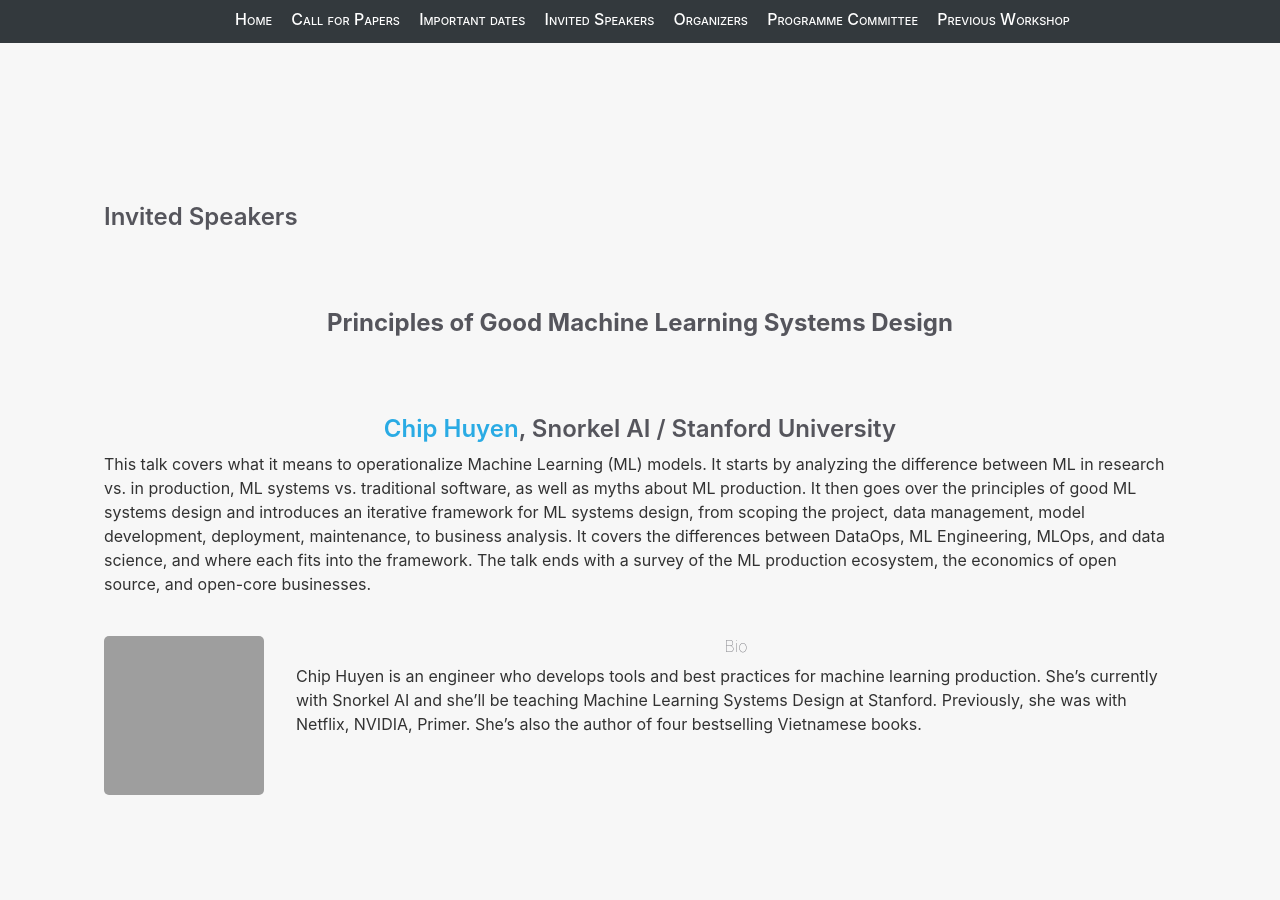
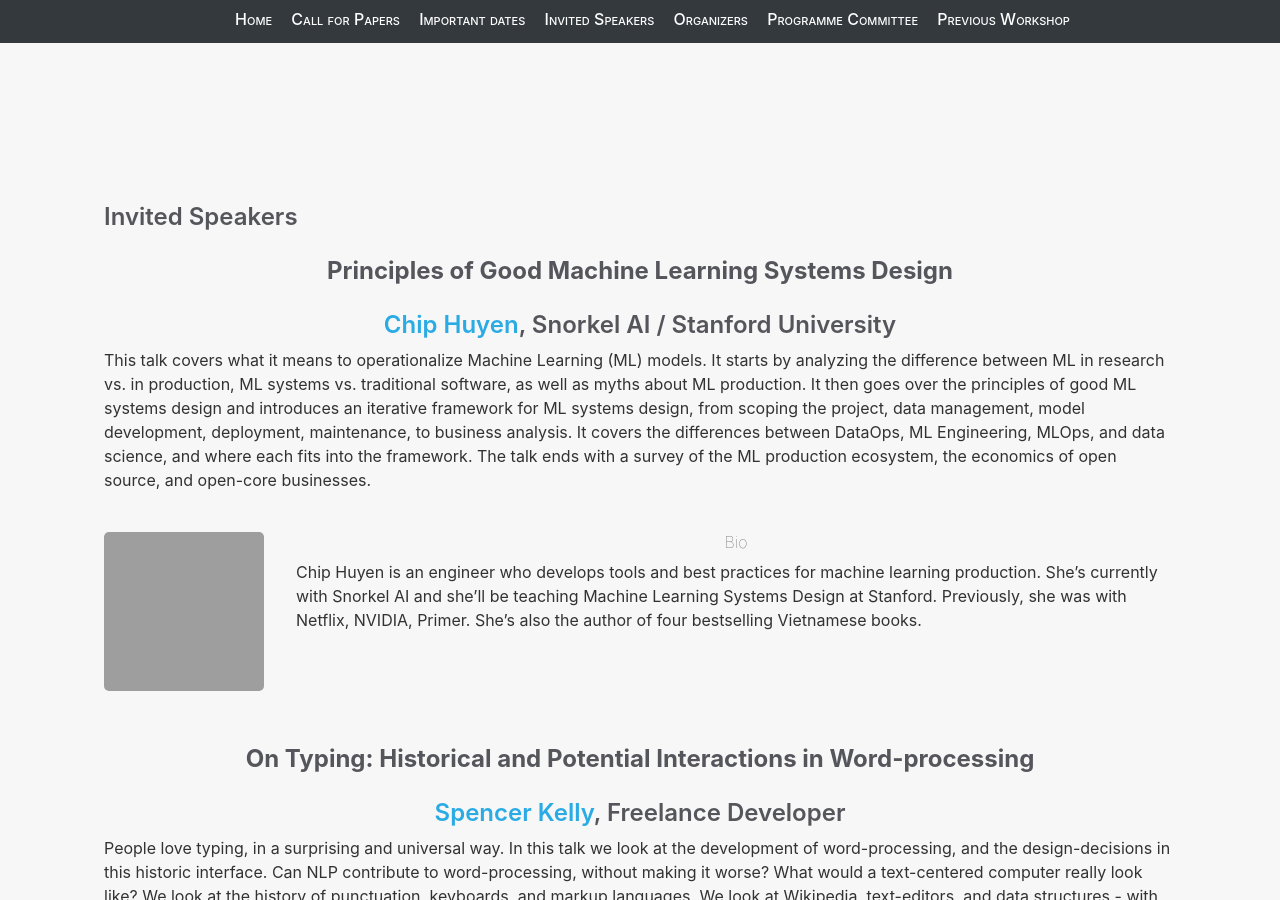
Before and after one commit to nlposs/nlposs.github.io, a Jekyll site: the page built from 2020/index.md, in a window 1280 px wide and 900 px high, scrolled down 2864 px. Built offline with Jekyll 4.4.1, drawn with Linux system fonts in a browser that asks for light colours; grey boxes are pictures that could not be loaded.

```diff
--- a/2020/index.md
+++ b/2020/index.md
@@ -89,8 +89,8 @@ The 2nd NLP-OSS workshop will be co-located with the EMNLP 2020 conference.
 
 ## Invited Speakers
 
-<h1><strong>Principles of Good Machine Learning Systems Design</strong> </h1>
-<h1> <a href="https://huyenchip.com">Chip Huyen</a>, Snorkel AI / Stanford University </h1>
+<h3><strong>Principles of Good Machine Learning Systems Design</strong> </h3>
+<h3> <a href="https://huyenchip.com">Chip Huyen</a>, Snorkel AI / Stanford University </h3>
 This talk covers what it means to operationalize Machine Learning (ML) models. It starts by analyzing the difference between ML in research vs. in production, ML systems vs. traditional software, as well as myths about ML production. It then goes over the principles of good ML systems design and introduces an iterative framework for ML systems design, from scoping the project, data management, model development, deployment, maintenance, to business analysis. It covers the differences between DataOps, ML Engineering, MLOps, and data science, and where each fits into the framework. The talk ends with a survey of the ML production ecosystem, the economics of open source, and open-core businesses.
 <br><br>
 <p>
@@ -101,8 +101,8 @@ This talk covers what it means to operationalize Machine Learning (ML) models. I
 Learning Systems Design at Stanford. Previously, she was with Netflix, NVIDIA, Primer. She’s also the author of four bestselling Vietnamese books.</p>
 <br><br><br>
 
-<h1><strong>On Typing: Historical and Potential Interactions in Word-processing</strong> </h1>
-<h1> <a href="https://spencermounta.in/">Spencer Kelly</a>, Freelance Developer </h1>
+<h3><strong>On Typing: Historical and Potential Interactions in Word-processing</strong> </h3>
+<h3> <a href="https://spencermounta.in/">Spencer Kelly</a>, Freelance Developer </h3>
 People love typing, in a surprising and universal way. In this talk we look at the development of word-processing, and the design-decisions in this historic interface. Can NLP contribute to word-processing, without making it worse? What would a text-centered computer really look like? We look at the history of punctuation, keyboards, and markup languages. We look at Wikipedia, text-editors, and data structures - with the goal of authoring usable data in text.
 <br><br>
 <p>
@@ -112,8 +112,8 @@ People love typing, in a surprising and universal way. In this talk we look at t
 <p>Spencer Kelly is the author of <i><a href="http://compromise.cool/">compromise</a></i>, - a small natural language processing library for the browser. He is a web developer, and maintainer of open-source libraries. His background is in the semantic web and Wikipedia. Today his work focuses on creating infographics. His open-source work is funded by freelance web development. He is from Toronto, Canada.</p>
 <br><br><br><br>
 
-<h1><strong>An Introduction to Transfer Learning in NLP and HuggingFace</strong> </h1>
-<h1> <a href="https://thomwolf.io/">Thomas Wolf</a>,  Huggingface</h1>
+<h3><strong>An Introduction to Transfer Learning in NLP and HuggingFace</strong> </h3>
+<h3> <a href="https://thomwolf.io/">Thomas Wolf</a>,  Huggingface</h3>
 In this talk I’ll start by introducing the recent breakthroughs in NLP that resulted from the combination of Transfer Learning schemes and Transformer architectures. The second part of the talk will be dedicated to an introduction of the open-source tools released by HuggingFace, in particular our Transformers, Tokenizers and Datasets libraries and our models.
 <br><br>
 <p>
```
